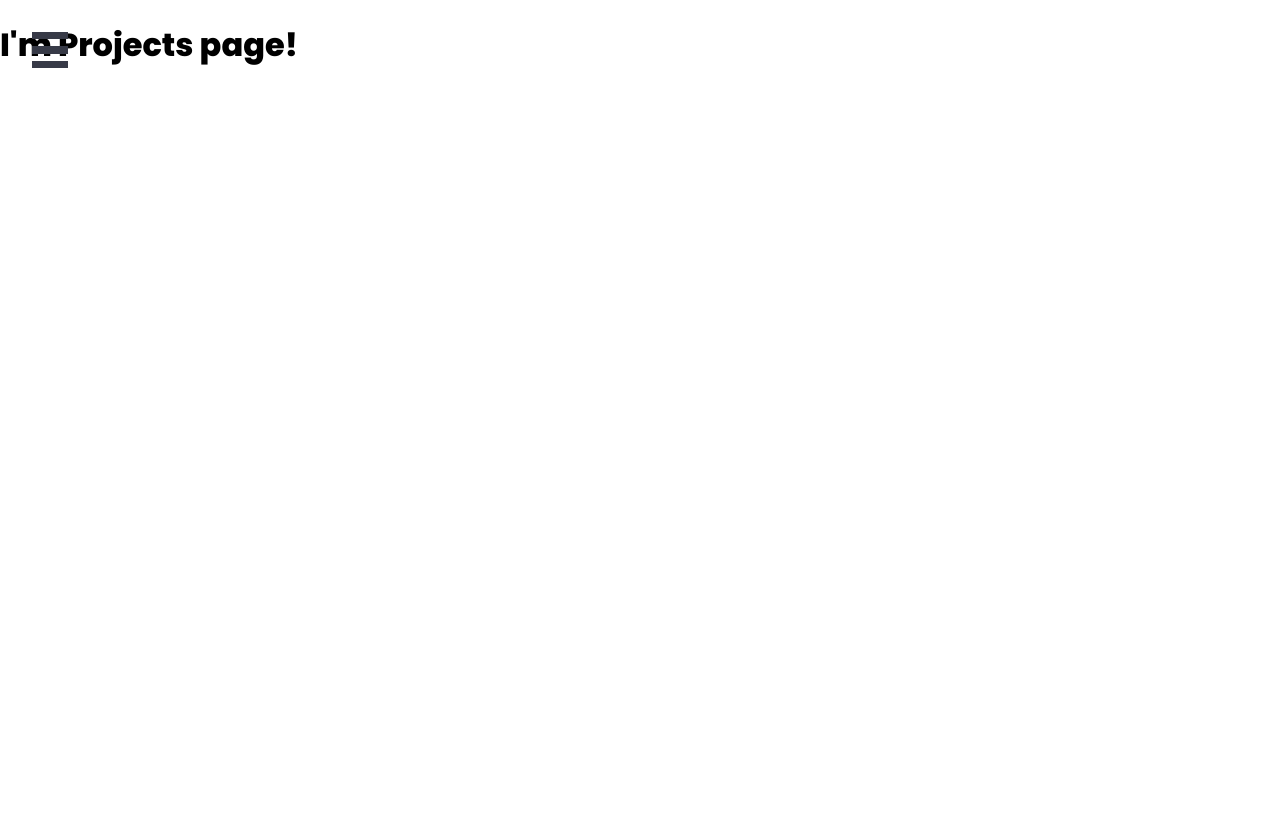
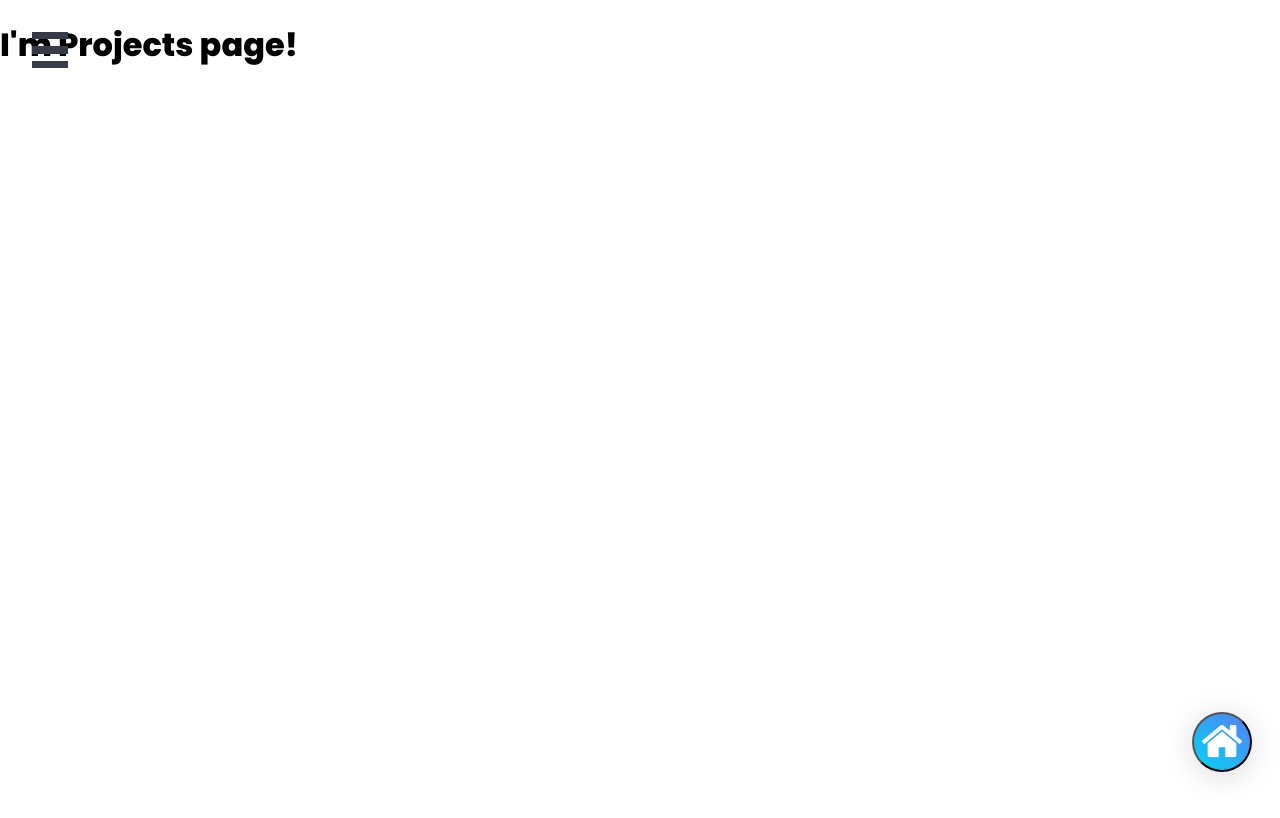
Before and after one commit to agarwalshashankjan/portfolio, a React (Create React App) app: page /projects in a window 1280 px wide. Shown: the top 818 px of the page. Built offline with nearby package versions, Linux system fonts and the light colour scheme.

Commit message:
Added GoHome navigation

```diff
--- a/src/components/App/App.jsx
+++ b/src/components/App/App.jsx
@@ -7,6 +7,7 @@ import About from "../About/About";
 import Projects from "../Projects/Projects";
 import Contact from "../Contact/Contact";
 import Skills from "../Skills/Skills";
+import GoHome from "../GoHome/GoHome";
 
 const App = () => {
   return (
@@ -19,6 +20,7 @@ const App = () => {
           <Route path="/contact" component={Contact} />
           <Route path="/skills" component={Skills} />
           <Route path="/projects" component={Projects} />
+          <GoHome />
         </div>
       </BrowserRouter>
     </div>
--- /dev/null
+++ b/src/components/GoHome/GoHome.css
@@ -0,0 +1,27 @@
+.go-home-btn {
+  position: fixed;
+  bottom: 28px;
+  right: 28px;
+  width: 60px;
+  height: 60px;
+  border-radius: 30px;
+  box-shadow: 0px 4px 31px rgba(0, 0, 0, 0.15);
+}
+
+.go-home-btn:hover {
+  cursor: pointer;
+  box-shadow: 1px 10px 32px rgba(0, 0, 0, 0.45);
+  transition: all 0.3s ease-in-out;
+}
+
+.white-bkg {
+  background: #fff;
+}
+
+.gradient-bkg {
+  background: linear-gradient(39.97deg, #03d6f3 0.79%, #458ff6 79.29%);
+}
+
+.home-icon {
+  width: 40px;
+}
--- /dev/null
+++ b/src/components/GoHome/GoHome.jsx
@@ -0,0 +1,30 @@
+import React, { Component } from "react";
+import { withRouter } from "react-router";
+
+import "./GoHome.css";
+import homeIconWhite from "./../../assets/home_white.png";
+import homeIconBlack from "./../../assets/home_black.png";
+
+class GoHome extends Component {
+  navigateToHome = () => {
+    const { history } = this.props;
+    history.push("/");
+  };
+  render() {
+    const whiteBtn = this.props.location.pathname === "/";
+    return (
+      <button
+        className={`go-home-btn ${whiteBtn ? "white-bkg" : "gradient-bkg"}`}
+        onClick={this.navigateToHome}
+      >
+        <img
+          className="home-icon"
+          src={whiteBtn ? homeIconBlack : homeIconWhite}
+          alt="Home icon here"
+        />
+      </button>
+    );
+  }
+}
+
+export default withRouter(GoHome);
--- a/src/components/NavBar/NavBar.jsx
+++ b/src/components/NavBar/NavBar.jsx
@@ -1,26 +1,33 @@
 import React from "react";
 import { slide as Menu } from "react-burger-menu";
-import { Link } from "react-router-dom";
+import { Link, withRouter } from "react-router-dom";
 
 import "./NavBar.css";
 
 class NavBar extends React.Component {
   render() {
+    const { pathname } = this.props.location;
+    const homeClass = pathname === "/" ? "active-item" : "";
+    const aboutClass = pathname === "/about" ? "active-item" : "";
+    const projectsClass = pathname === "/projects" ? "active-item" : "";
+    const skillsClass = pathname === "/skills" ? "active-item" : "";
+    const contactClass = pathname === "/contact" ? "active-item" : "";
+
     return (
       <Menu>
-        <Link to="/" className="menu-item active-item">
+        <Link to="/" className={`menu-item ${homeClass}`}>
           Home
         </Link>
-        <Link to="/about" className="menu-item">
+        <Link to="/about" className={`menu-item ${aboutClass}`}>
           About Me
         </Link>
-        <Link to="/projects" className="menu-item">
+        <Link to="/projects" className={`menu-item ${projectsClass}`}>
           My Projects
         </Link>
-        <Link to="/skills" className="menu-item">
+        <Link to="/skills" className={`menu-item ${skillsClass}`}>
           My Skills
         </Link>
-        <Link to="/contact" className="menu-item">
+        <Link to="/contact" className={`menu-item ${contactClass}`}>
           Contact me
         </Link>
       </Menu>
@@ -28,4 +35,4 @@ class NavBar extends React.Component {
   }
 }
 
-export default NavBar;
+export default withRouter(NavBar);
```
